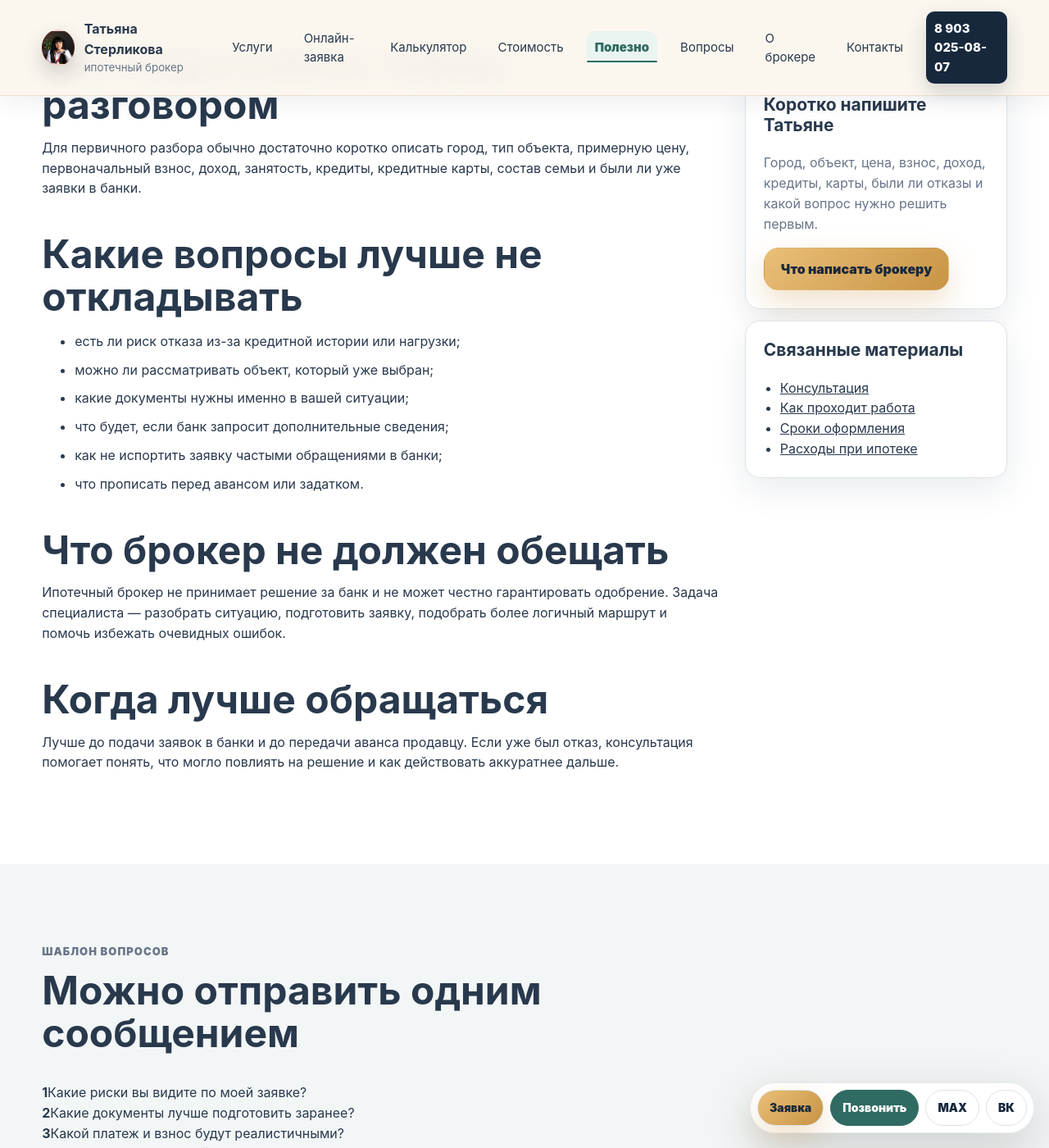
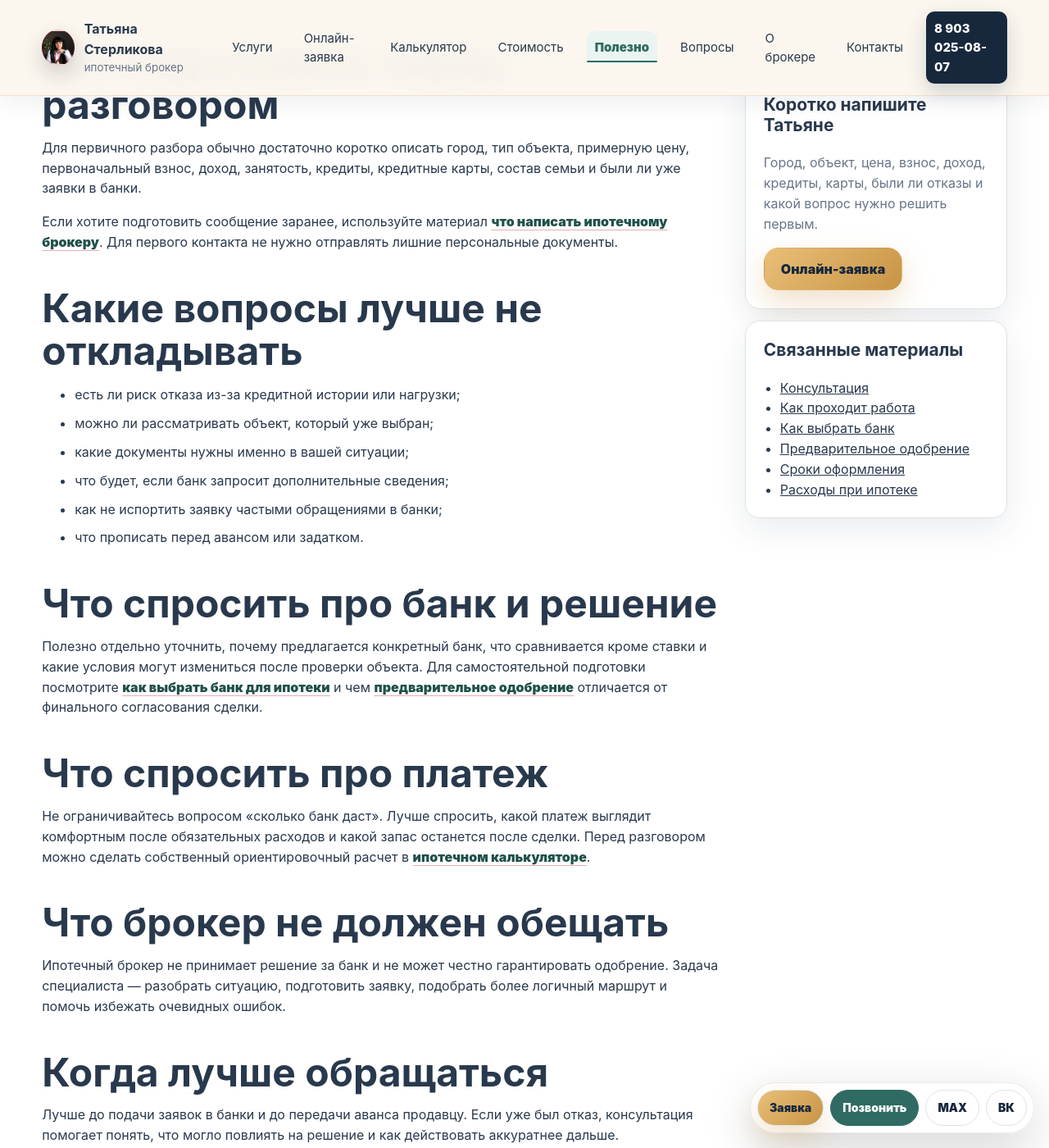
Before and after one commit to deputat36/broker, a Jekyll site: the page built from polezno/kakie-voprosy-zadat-ipotechnomu-brokeru.md, in a window 1280 px wide and 1400 px high, scrolled down 1743 px. Shown: the whole window at 82% size. Built offline with Jekyll 4.4.1, drawn with Linux system fonts in a browser that asks for light colours; some of the changed text lies outside the part shown.

Commit message:
Усилить маршруты статьи о вопросах ипотечному брокеру

```diff
--- a/polezno/kakie-voprosy-zadat-ipotechnomu-brokeru.md
+++ b/polezno/kakie-voprosy-zadat-ipotechnomu-brokeru.md
@@ -14,6 +14,7 @@ schema: '{"@context":"https://schema.org","@type":"Article","headline":"Каки
   <p class="lead">Хорошая консультация начинается не с обещания одобрения, а с понятного разбора вашей ситуации: дохода, взноса, кредитов, объекта, сроков и возможных рисков перед заявкой.</p>
   <div class="hero-actions">
     <a class="btn btn-primary" href="{{ '/konsultaciya/' | relative_url }}">Записаться на консультацию</a>
+    <a class="btn btn-secondary" href="{{ '/online-zayavka/' | relative_url }}?source={{ page.url | url_encode }}&amp;scenario={{ 'Вопросы по ипотеке' | url_encode }}">Онлайн-заявка</a>
     <a class="btn btn-secondary" href="tel:+79030250807">Позвонить Татьяне</a>
   </div>
 </section>
@@ -40,6 +41,7 @@ schema: '{"@context":"https://schema.org","@type":"Article","headline":"Каки
   <article class="content-main">
     <h2>Что подготовить перед разговором</h2>
     <p>Для первичного разбора обычно достаточно коротко описать город, тип объекта, примерную цену, первоначальный взнос, доход, занятость, кредиты, кредитные карты, состав семьи и были ли уже заявки в банки.</p>
+    <p>Если хотите подготовить сообщение заранее, используйте материал <a class="text-link" href="{{ '/polezno/chto-napisat-ipotechnomu-brokeru/' | relative_url }}">что написать ипотечному брокеру</a>. Для первого контакта не нужно отправлять лишние персональные документы.</p>
 
     <h2>Какие вопросы лучше не откладывать</h2>
     <ul>
@@ -50,6 +52,12 @@ schema: '{"@context":"https://schema.org","@type":"Article","headline":"Каки
       <li>как не испортить заявку частыми обращениями в банки;</li>
       <li>что прописать перед авансом или задатком.</li>
     </ul>
+
+    <h2>Что спросить про банк и решение</h2>
+    <p>Полезно отдельно уточнить, почему предлагается конкретный банк, что сравнивается кроме ставки и какие условия могут измениться после проверки объекта. Для самостоятельной подготовки посмотрите <a class="text-link" href="{{ '/polezno/kak-vybrat-bank-dlya-ipoteki/' | relative_url }}">как выбрать банк для ипотеки</a> и чем <a class="text-link" href="{{ '/polezno/predvaritelnoe-odobrenie-ipoteki/' | relative_url }}">предварительное одобрение</a> отличается от финального согласования сделки.</p>
+
+    <h2>Что спросить про платеж</h2>
+    <p>Не ограничивайтесь вопросом «сколько банк даст». Лучше спросить, какой платеж выглядит комфортным после обязательных расходов и какой запас останется после сделки. Перед разговором можно сделать собственный ориентировочный расчет в <a class="text-link" href="{{ '/kalkulyator-ipoteki/' | relative_url }}">ипотечном калькуляторе</a>.</p>
 
     <h2>Что брокер не должен обещать</h2>
     <p>Ипотечный брокер не принимает решение за банк и не может честно гарантировать одобрение. Задача специалиста — разобрать ситуацию, подготовить заявку, подобрать более логичный маршрут и помочь избежать очевидных ошибок.</p>
@@ -62,13 +70,15 @@ schema: '{"@context":"https://schema.org","@type":"Article","headline":"Каки
     <div class="seo-panel">
       <h3>Коротко напишите Татьяне</h3>
       <p>Город, объект, цена, взнос, доход, кредиты, карты, были ли отказы и какой вопрос нужно решить первым.</p>
-      <a class="btn btn-primary" href="{{ '/polezno/chto-napisat-ipotechnomu-brokeru/' | relative_url }}">Что написать брокеру</a>
+      <a class="btn btn-primary" href="{{ '/online-zayavka/' | relative_url }}?source={{ page.url | url_encode }}&amp;scenario={{ 'Вопросы ипотечному брокеру' | url_encode }}">Онлайн-заявка</a>
     </div>
     <div class="seo-panel">
       <h3>Связанные материалы</h3>
       <ul>
         <li><a href="{{ '/konsultaciya/' | relative_url }}">Консультация</a></li>
         <li><a href="{{ '/kak-prohodit-rabota/' | relative_url }}">Как проходит работа</a></li>
+        <li><a href="{{ '/polezno/kak-vybrat-bank-dlya-ipoteki/' | relative_url }}">Как выбрать банк</a></li>
+        <li><a href="{{ '/polezno/predvaritelnoe-odobrenie-ipoteki/' | relative_url }}">Предварительное одобрение</a></li>
         <li><a href="{{ '/polezno/skolko-vremeni-zanimaet-oformlenie-ipoteki/' | relative_url }}">Сроки оформления</a></li>
         <li><a href="{{ '/polezno/rashody-pri-oformlenii-ipoteki/' | relative_url }}">Расходы при ипотеке</a></li>
       </ul>
@@ -87,16 +97,27 @@ schema: '{"@context":"https://schema.org","@type":"Article","headline":"Каки
   </div>
 </section>
 
+<section class="section related-section">
+  <div class="section-head"><p class="eyebrow">Подготовка к консультации</p><h2>Полезные шаги до разговора</h2></div>
+  <div class="grid cards-4">
+    <article class="card"><h3><a href="{{ '/polezno/chto-napisat-ipotechnomu-brokeru/' | relative_url }}">Что написать брокеру</a></h3><p>Короткий шаблон первого сообщения без лишних документов.</p></article>
+    <article class="card"><h3><a href="{{ '/kalkulyator-ipoteki/' | relative_url }}">Посчитать платеж</a></h3><p>Получить ориентир по сумме кредита и ежемесячному платежу.</p></article>
+    <article class="card"><h3><a href="{{ '/polezno/predvaritelnoe-odobrenie-ipoteki/' | relative_url }}">Разобраться в одобрении</a></h3><p>Понять, что предварительное решение банка еще не означает финальную сделку.</p></article>
+    <article class="card"><h3><a href="{{ '/online-zayavka/' | relative_url }}?source={{ page.url | url_encode }}&amp;scenario={{ 'Консультация по ипотеке' | url_encode }}">Онлайн-заявка</a></h3><p>Передать основные вводные для первичного разбора.</p></article>
+  </div>
+</section>
+
 <section class="section compact-section"><div class="notice"><div><p class="eyebrow">Клиентам «ЭТАЖИ»</p><h2>Условия подтверждаются до начала работы</h2><p>Если покупка проводится через компанию «ЭТАЖИ», состав ипотечного сопровождения и порядок оплаты зависят от действующих условий компании и параметров конкретной сделки. До начала работы уточните, какие действия входят в услугу и предусмотрена ли отдельная оплата.</p></div><a class="btn btn-dark" href="{{ '/etagi/' | relative_url }}">Уточнить условия</a></div></section>
 
 <section class="section cta-section">
   <div>
     <p class="eyebrow">Готовы задать вопросы?</p>
     <h2>Начните с короткого описания ситуации</h2>
-    <p>Позвоните или напишите Татьяне: город, объект, взнос, доход, кредиты и главный вопрос по ипотеке.</p>
+    <p>Позвоните, напишите или заполните короткую онлайн-заявку: город, объект, взнос, доход, кредиты и главный вопрос по ипотеке.</p>
   </div>
   <div class="cta-actions">
-    <a class="btn btn-primary" href="tel:+79030250807">8 903 025-08-07</a>
+    <a class="btn btn-primary" href="{{ '/online-zayavka/' | relative_url }}?source={{ page.url | url_encode }}&amp;scenario={{ 'Вопросы ипотечному брокеру' | url_encode }}">Онлайн-заявка</a>
+    <a class="btn btn-secondary" href="tel:+79030250807">8 903 025-08-07</a>
     <button class="btn btn-secondary" type="button" data-copy-phone>MAX</button>
     <a class="btn btn-secondary" href="https://vk.com/tatyanasterlikova" rel="noopener">ВК</a>
   </div>
```
